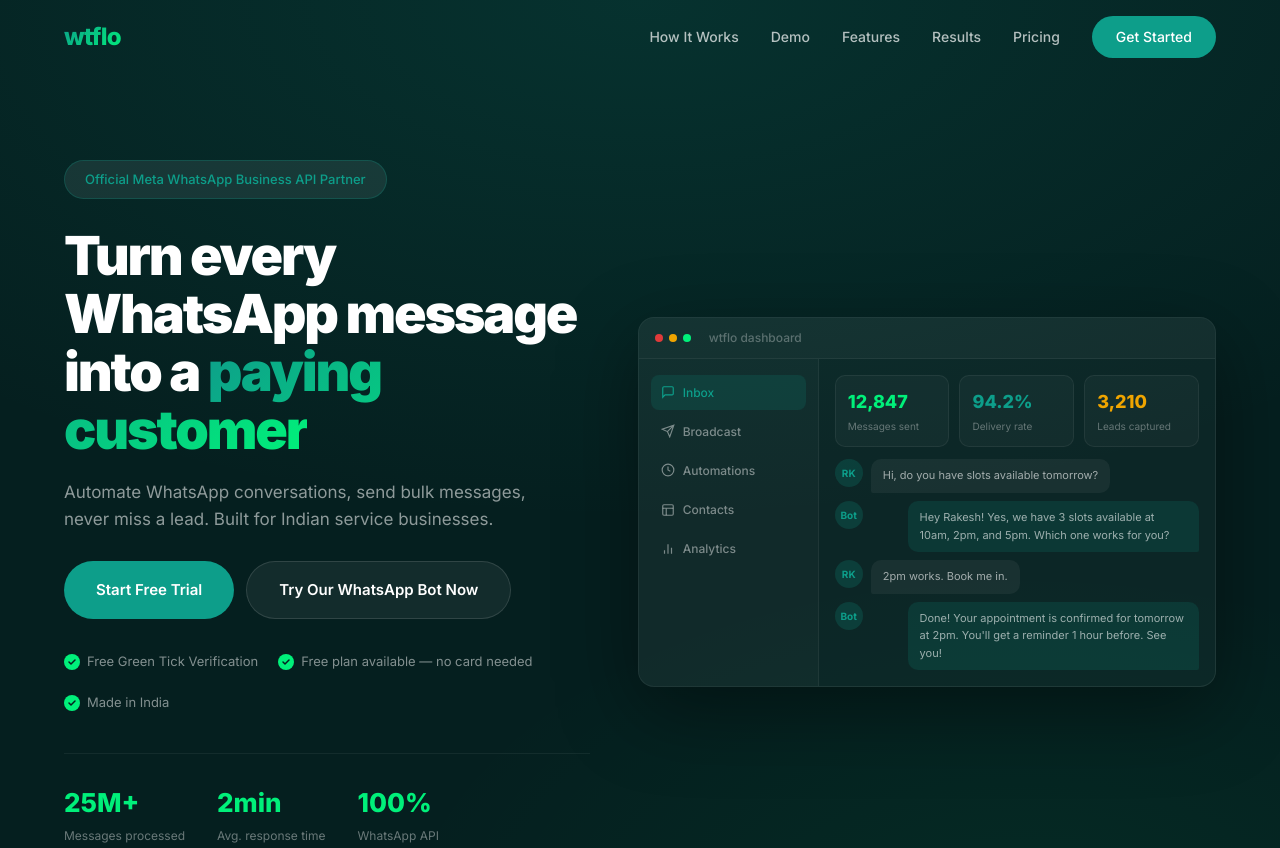
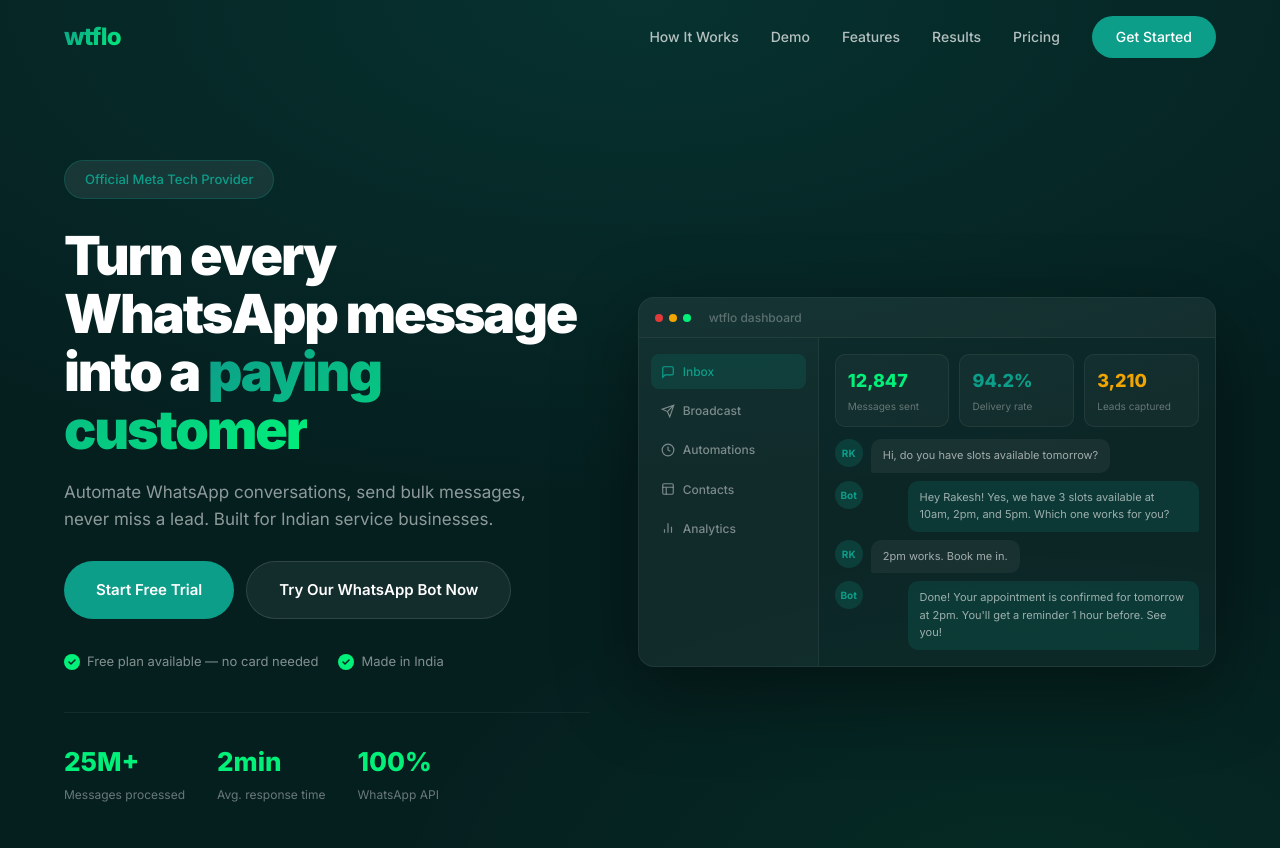
Before and after one commit to piyush920/Wtflo-Website, a plain HTML site: page index.html in a window 1280 px wide. Shown: the top 848 px of the page. Drawn offline with Linux system fonts and the light colour scheme.

Commit message:
Add favicon, update Meta partner text, remove Green Tick text

```diff
--- a/index.html
+++ b/index.html
@@ -5,6 +5,7 @@
   <meta name="viewport" content="width=device-width, initial-scale=1.0" />
   <title>Wtflo — WhatsApp Marketing Automation for Service Businesses</title>
   <meta name="description" content="Automate your WhatsApp conversations, send bulk messages, and never miss a lead again. Built for Indian service businesses." />
+  <link rel="icon" type="image/png" href="Wtflo Favicon.png" />
   <link rel="preconnect" href="https://fonts.googleapis.com" />
   <link href="https://fonts.googleapis.com/css2?family=Inter:wght@400;500;600;700;800;900&display=swap" rel="stylesheet" />
   <style>
@@ -2707,7 +2708,7 @@
     <div class="hero-bg"></div>
     <div class="container">
       <div class="hero-left">
-        <div class="hero-badge hero-fade">Official Meta WhatsApp Business API Partner</div>
+        <div class="hero-badge hero-fade">Official Meta Tech Provider</div>
         <h1 class="hero-fade">Turn every WhatsApp message into a <span>paying customer</span></h1>
         <p class="hero-fade">Automate WhatsApp conversations, send bulk messages, never miss a lead. Built for Indian service businesses.</p>
         <div class="hero-buttons hero-fade">
@@ -2715,7 +2716,6 @@
           <a href="https://wa.me/918796965200?text=Hi%2C%20I%27d%20like%20to%20try%20the%20demo" target="_blank" class="btn-secondary">Try Our WhatsApp Bot Now</a>
         </div>
         <div class="hero-checks hero-fade">
-          <span class="hero-check"><svg width="16" height="16" viewBox="0 0 16 16" fill="none"><circle cx="8" cy="8" r="8" fill="#00f07a"/><path d="M5 8l2 2 4-4" stroke="#051f1f" stroke-width="1.5" stroke-linecap="round" stroke-linejoin="round"/></svg> Free Green Tick Verification</span>
           <span class="hero-check"><svg width="16" height="16" viewBox="0 0 16 16" fill="none"><circle cx="8" cy="8" r="8" fill="#00f07a"/><path d="M5 8l2 2 4-4" stroke="#051f1f" stroke-width="1.5" stroke-linecap="round" stroke-linejoin="round"/></svg> Free plan available — no card needed</span>
           <span class="hero-check"><svg width="16" height="16" viewBox="0 0 16 16" fill="none"><circle cx="8" cy="8" r="8" fill="#00f07a"/><path d="M5 8l2 2 4-4" stroke="#051f1f" stroke-width="1.5" stroke-linecap="round" stroke-linejoin="round"/></svg> Made in India</span>
         </div>
@@ -3809,7 +3809,7 @@
           <span class="footer-badge"><span class="green-dot"></span> All systems operational</span>
           <span class="footer-badge">
             <svg viewBox="0 0 24 24" fill="none" stroke="#f0a500" stroke-width="2"><polygon points="12 2 15.09 8.26 22 9.27 17 14.14 18.18 21.02 12 17.77 5.82 21.02 7 14.14 2 9.27 8.91 8.26 12 2"/></svg>
-            Official Meta Tech Partner
+            Official Meta Tech Provider
           </span>
         </div>
       </div>
```
Also changed, not shown: Wtflo Favicon.png (added).
